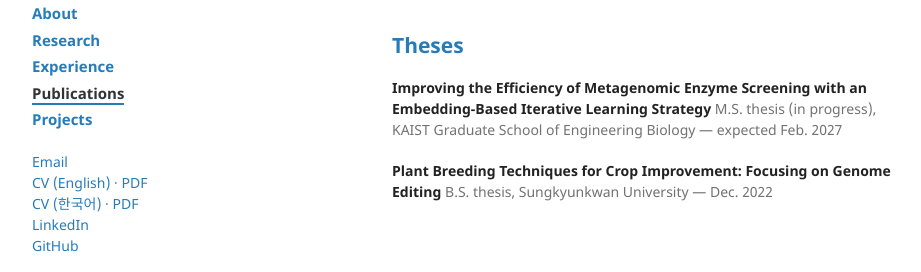
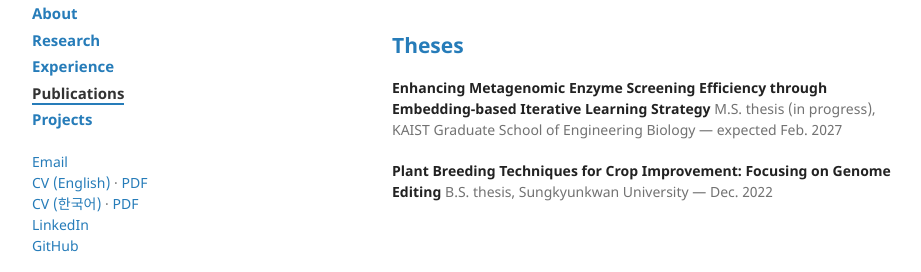
Before and after one commit to TinyKRex/tinykrex.github.io, a Jekyll site: the page built from publications.md, in a window 1280 px wide. Shown: the part 400-672 px from the top of the page, without its empty margins (178-1099 px from the left). Built offline with Jekyll 4.4.1, drawn with Linux system fonts in a browser that asks for light colours.

Commit message:
Use the final thesis title

```diff
--- a/cv-kr.html
+++ b/cv-kr.html
@@ -135,8 +135,7 @@ permalink: /cv-kr.html
   <div class="entry">
     <h3>석사 &mdash; KAIST 공학생물학대학원</h3>
     <p class="meta">2025.02 &ndash; 2027.02 (졸업예정) &middot; 지도교수 김하성</p>
-    <p>학위논문: <em>Improving the Efficiency of Metagenomic Enzyme Screening with an
-    Embedding-Based Iterative Learning Strategy</em></p>
+    <p>학위논문: <em>Enhancing Metagenomic Enzyme Screening Efficiency through Embedding-based Iterative Learning Strategy</em></p>
     <p class="meta">이수 과목: 공학생물학개론, 유전체 정보학, 공학생물학 프로그래밍, 인공지능과 효소 단백질 공학,
     공학생물학 멀티오믹스 데이터 분석 및 실습</p>
   </div>
--- a/cv.html
+++ b/cv.html
@@ -112,8 +112,7 @@ permalink: /cv.html
   <div class="entry">
     <h3>M.S. in Engineering Biology &mdash; KAIST, Graduate School of Engineering Biology</h3>
     <p class="meta">Feb 2025 &ndash; Feb 2027 (expected) &middot; Advisor: Prof. Haseong Kim &middot; KAIST&ndash;KRIBB joint program</p>
-    <p>Thesis: <em>Improving the Efficiency of Metagenomic Enzyme Screening with an Embedding-Based
-    Iterative Learning Strategy</em></p>
+    <p>Thesis: <em>Enhancing Metagenomic Enzyme Screening Efficiency through Embedding-based Iterative Learning Strategy</em></p>
   </div>
   <div class="entry">
     <h3>B.S. in Biological Science &mdash; Sungkyunkwan University</h3>
--- a/publications.md
+++ b/publications.md
@@ -19,8 +19,7 @@ Poster Q-12, 52nd Annual Meeting of the Korean Society for Microbiology and Biot
 
 ## Theses
 
-**Improving the Efficiency of Metagenomic Enzyme Screening with an Embedding-Based Iterative
-Learning Strategy**
+**Enhancing Metagenomic Enzyme Screening Efficiency through Embedding-based Iterative Learning Strategy**
 M.S. thesis (in progress), KAIST Graduate School of Engineering Biology — expected Feb. 2027
 
 **Plant Breeding Techniques for Crop Improvement: Focusing on Genome Editing**
```
